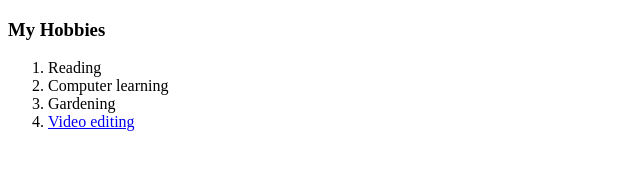
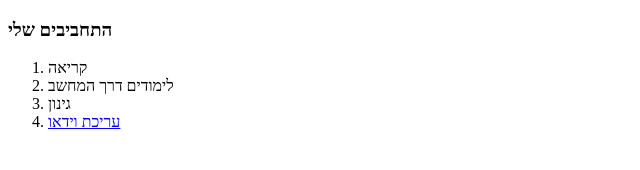
Before and after one commit to Abugida0/cv, a plain HTML site: page Hobbies.html in a window 1280 px wide. Shown: the whole page, without its empty margins (0-640 px from the left). Drawn offline with Linux system fonts and the light colour scheme.

Commit message:
Update Hobbies.html

```diff
--- a/Hobbies.html
+++ b/Hobbies.html
@@ -2,15 +2,15 @@
 <html lang="en" dir="ltr">
   <head>
     <meta charset="utf-8">
-    <title>My Hobbies</title>
+    <title>התחביבים שלי</title>
   </head>
   <body>
-    <h3>My Hobbies</h3>
+    <h3>התחביבים שלי</h3>
     <ol>
-      <li>Reading</li>
-      <li>Computer learning</li>
-      <li>Gardening</li>
-      <li><a href="https://www.youtube.com/results?search_query=9507624050">Video editing</a></li>
+      <li>קריאה</li>
+      <li>לימודים דרך המחשב</li>
+      <li>גינון</li>
+      <li><a href="https://www.youtube.com/results?search_query=9507624050">עריכת וידאו</a></li>
     </ol>
   </body>
 </html>
```
